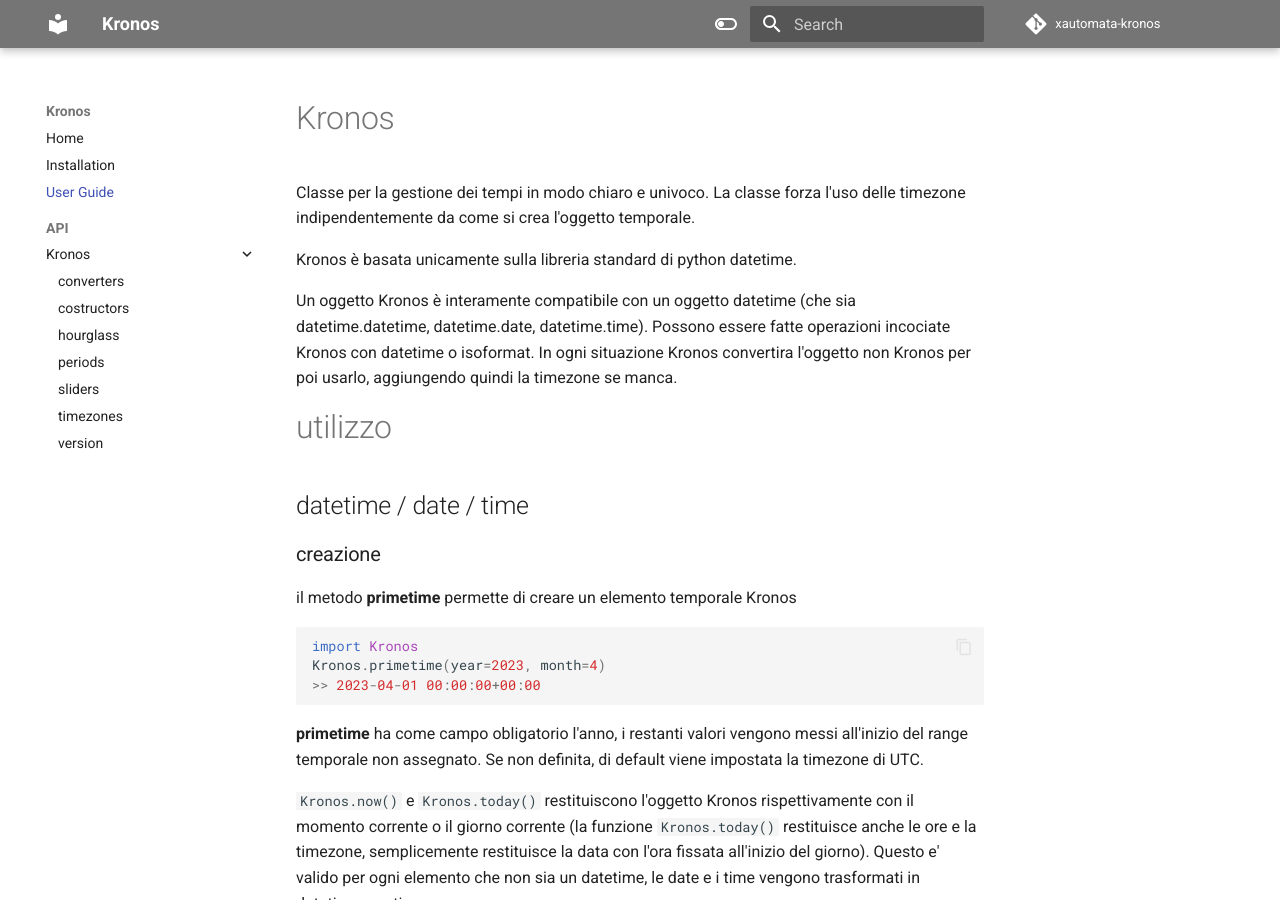
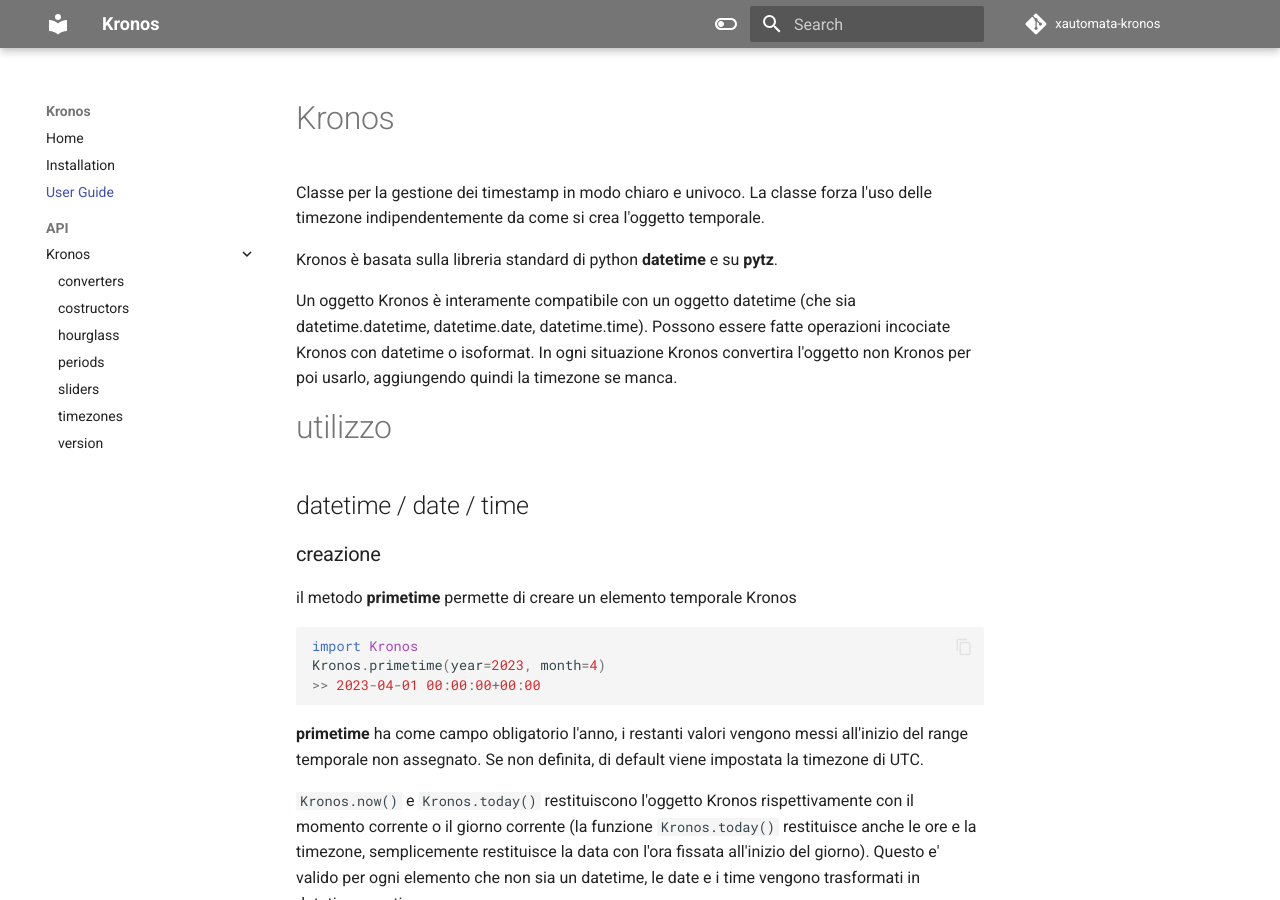
Before and after one commit to sherlogic/xautomata-kronos, an MkDocs documentation site: the page built from docs/user_guide.md, in a window 1280 px wide and 900 px high. Built offline with MkDocs 1.6.1 and Material for MkDocs 9.7.7, drawn with Linux system fonts in a browser that asks for light colours; comment, search, counter and statistics services are not loaded; some of the changed text lies outside the part shown.

Commit message:
Update README and user guide to include pytz dependency and IANA timezone string usage.

````diff
--- a/docs/user_guide.md
+++ b/docs/user_guide.md
@@ -1,8 +1,8 @@
 # Kronos
-Classe per la gestione dei tempi in modo chiaro e univoco. La classe forza l'uso delle timezone indipendentemente da come
+Classe per la gestione dei timestamp in modo chiaro e univoco. La classe forza l'uso delle timezone indipendentemente da come
 si crea l'oggetto temporale.
 
-Kronos è basata unicamente sulla libreria standard di python datetime.
+Kronos è basata sulla libreria standard di python **datetime** e su **pytz**.
 
 Un oggetto Kronos è interamente compatibile con un oggetto datetime (che sia datetime.datetime, datetime.date, datetime.time).
 Possono essere fatte operazioni incociate Kronos con datetime o isoformat. In ogni situazione Kronos convertira l'oggetto non Kronos per poi usarlo,
@@ -209,7 +209,8 @@
 - 'london' (aka 'uk' o 'UK')
 
 ### Timezone compatibile
-In qualsiasi campo venga richiesta una timezone, puo essere inserito una qualsiasi oggetto time zone compatibile
+In qualsiasi campo venga richiesta una timezone, puo essere inserito una qualsiasi oggetto time zone compatibile.
+Possono essere usate direttamente le stringhe dello IANA time zone database, senza dover caricare la libreria pytz.
 ```python
 import Kronos
 from datetime import date, datetime, timedelta, time, timezone
````
Also changed, not shown: other parts of docs/user_guide.md (+2 -0 lines), README.md (+5 -2 lines).
